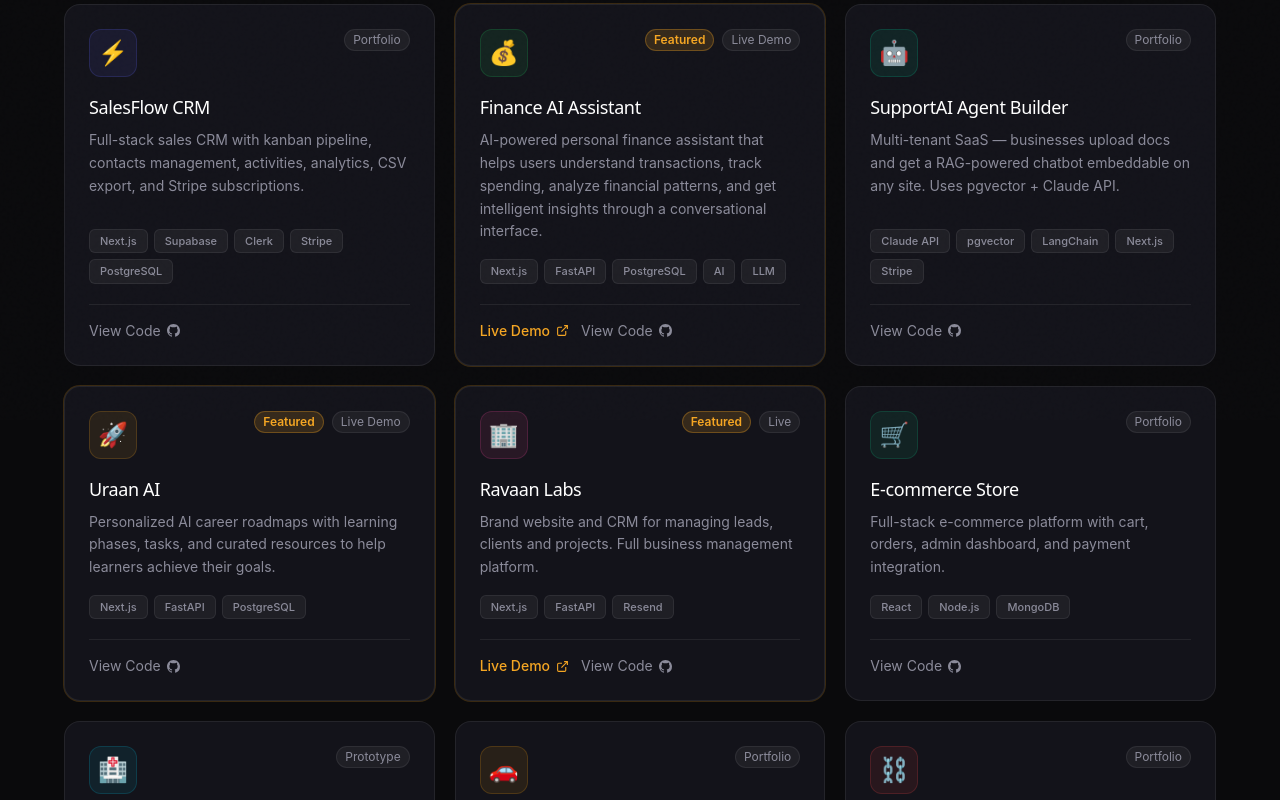
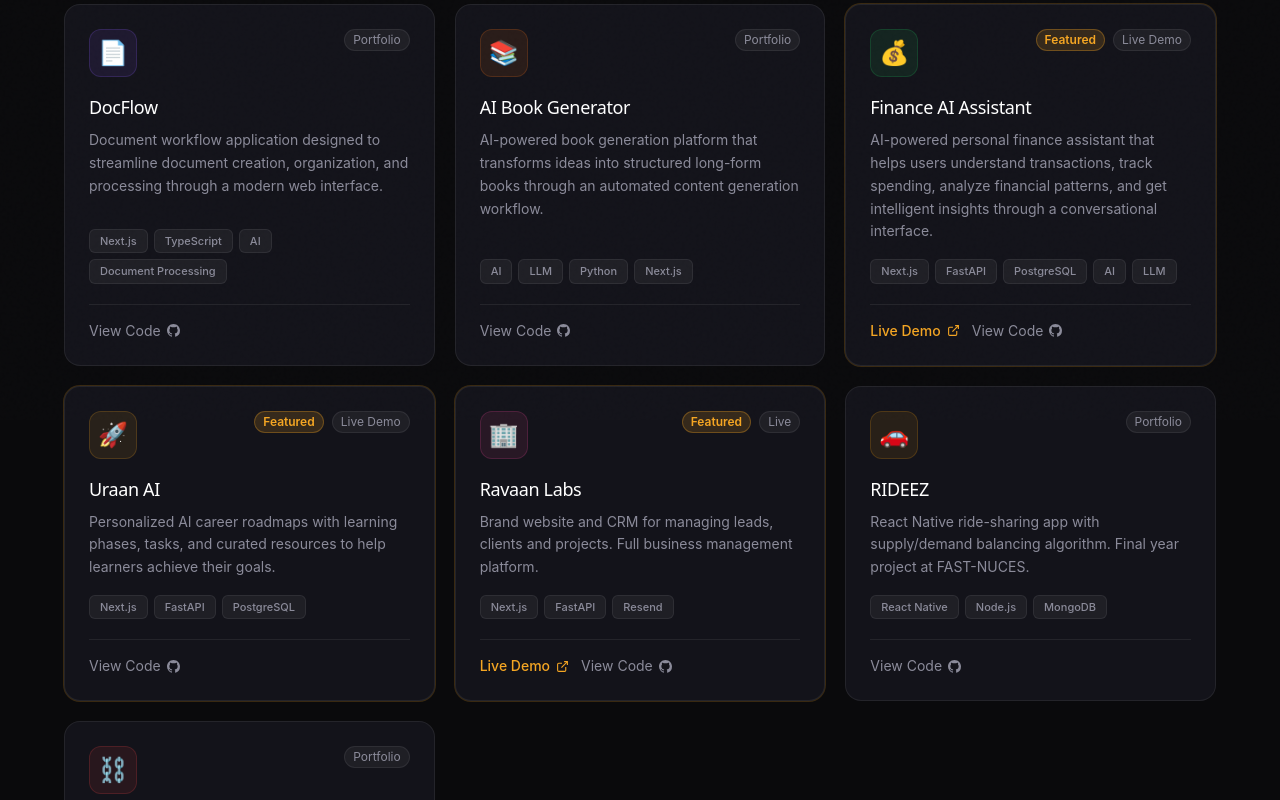
Before and after one commit to RohanSaeed638/rohan-saeed-portfolio, a Next.js app: page /projects in a window 1280 px wide. Shown: the part 380-1180 px from the top of the page. Built offline with nearby package versions, Linux system fonts and the light colour scheme.

Commit message:
fixed projects and made download CV button work

```diff
--- a/src/app/page.tsx
+++ b/src/app/page.tsx
@@ -103,7 +103,7 @@ export default function HomePage() {
                 {[
                   { href: 'https://github.com/RohanSaeed638', icon: <svg width="16" height="16" viewBox="0 0 24 24" fill="currentColor"><path d="M12 0C5.37 0 0 5.37 0 12c0 5.31 3.435 9.795 8.205 11.385.6.105.825-.255.825-.57 0-.285-.015-1.23-.015-2.235-3.015.555-3.795-.735-4.035-1.41-.135-.345-.72-1.41-1.23-1.695-.42-.225-1.02-.78-.015-.795.945-.015 1.62.87 1.845 1.23 1.08 1.815 2.805 1.305 3.495.99.105-.78.42-1.305.765-1.605-2.67-.3-5.46-1.335-5.46-5.925 0-1.305.465-2.385 1.23-3.225-.12-.3-.54-1.53.12-3.18 0 0 1.005-.315 3.3 1.23.96-.27 1.98-.405 3-.405s2.04.135 3 .405c2.295-1.56 3.3-1.23 3.3-1.23.66 1.65.24 2.88.12 3.18.765.84 1.23 1.905 1.23 3.225 0 4.605-2.805 5.625-5.475 5.925.435.375.81 1.095.81 2.22 0 1.605-.015 2.895-.015 3.3 0 .315.225.69.825.57A12.02 12.02 0 0 0 24 12c0-6.63-5.37-12-12-12z"/></svg> },
                   { href: 'https://linkedin.com/in/rohan-saeed-b54752227', icon: <svg width="15" height="15" viewBox="0 0 24 24" fill="currentColor"><path d="M20.447 20.452h-3.554v-5.569c0-1.328-.027-3.037-1.852-3.037-1.853 0-2.136 1.445-2.136 2.939v5.667H9.351V9h3.414v1.561h.046c.477-.9 1.637-1.85 3.37-1.85 3.601 0 4.267 2.37 4.267 5.455v6.286zM5.337 7.433a2.062 2.062 0 0 1-2.063-2.065 2.064 2.064 0 1 1 2.063 2.065zm1.782 13.019H3.555V9h3.564v11.452zM22.225 0H1.771C.792 0 0 .774 0 1.729v20.542C0 23.227.792 24 1.771 24h20.451C23.2 24 24 23.227 24 22.271V1.729C24 .774 23.2 0 22.222 0h.003z"/></svg> },
-                  { href: 'https://x.com', icon: <svg width="14" height="14" viewBox="0 0 24 24" fill="currentColor"><path d="M18.244 2.25h3.308l-7.227 8.26 8.502 11.24H16.17l-5.214-6.817L4.99 21.75H1.68l7.73-8.835L1.254 2.25H8.08l4.713 6.231zm-1.161 17.52h1.833L7.084 4.126H5.117z"/></svg> },
+                  { href: 'https://x.com/RohanSaeed8', icon: <svg width="14" height="14" viewBox="0 0 24 24" fill="currentColor"><path d="M18.244 2.25h3.308l-7.227 8.26 8.502 11.24H16.17l-5.214-6.817L4.99 21.75H1.68l7.73-8.835L1.254 2.25H8.08l4.713 6.231zm-1.161 17.52h1.833L7.084 4.126H5.117z"/></svg> },
                   { href: 'mailto:rohan.saeed.638@gmail.com', icon: <svg width="15" height="15" viewBox="0 0 24 24" fill="none" stroke="currentColor" strokeWidth="2"><path d="M4 4h16c1.1 0 2 .9 2 2v12c0 1.1-.9 2-2 2H4c-1.1 0-2-.9-2-2V6c0-1.1.9-2 2-2z"/><polyline points="22,6 12,13 2,6"/></svg> },
                 ].map(({ href, icon }, i) => (
                   <a key={i} href={href} target="_blank" rel="noopener noreferrer"
--- a/src/app/projects/page.tsx
+++ b/src/app/projects/page.tsx
@@ -4,14 +4,27 @@ import Link from 'next/link'
 
 const ALL_PROJECTS = [
   {
-    title: 'SalesFlow CRM',
-    desc: 'Full-stack sales CRM with kanban pipeline, contacts management, activities, analytics, CSV export, and Stripe subscriptions.',
-    tags: ['Next.js', 'Supabase', 'Clerk', 'Stripe', 'PostgreSQL'],
+    title: 'DocFlow',
+    desc: 'Document workflow application designed to streamline document creation, organization, and processing through a modern web interface.',
+    tags: ['Next.js', 'TypeScript', 'AI', 'Document Processing'],
     category: 'Web Apps',
     status: 'Portfolio',
-    color: '#6366F1',
-    emoji: '⚡',
+    color: '#8B5CF6',
+    emoji: '📄',
     href: '#',
+    githubLink:1,
+    featured: false,
+  },
+  {
+    title: 'AI Book Generator',
+    desc: 'AI-powered book generation platform that transforms ideas into structured long-form books through an automated content generation workflow.',
+    tags: ['AI', 'LLM', 'Python', 'Next.js'],
+    category: 'AI & ML',
+    status: 'Portfolio',
+    color: '#F97316',
+    emoji: '📚',
+    href: '#',
+    githubLink:1,
     featured: false,
   },
   {
@@ -23,19 +36,20 @@ const ALL_PROJECTS = [
     color: '#22C55E',
     emoji: '💰',
     href: 'https://finance-ai-assistant-seven.vercel.app/',
+    githubLink:1,
     featured: true,
   },
-  {
-    title: 'SupportAI Agent Builder',
-    desc: 'Multi-tenant SaaS — businesses upload docs and get a RAG-powered chatbot embeddable on any site. Uses pgvector + Claude API.',
-    tags: ['Claude API', 'pgvector', 'LangChain', 'Next.js', 'Stripe'],
-    category: 'AI & ML',
-    status: 'Portfolio',
-    color: '#00C896',
-    emoji: '🤖',
-    href: '#',
-    featured: false,
-  },
+  // {
+  //   title: 'SupportAI Agent Builder',
+  //   desc: 'Multi-tenant SaaS — businesses upload docs and get a RAG-powered chatbot embeddable on any site. Uses pgvector + Claude API.',
+  //   tags: ['Claude API', 'pgvector', 'LangChain', 'Next.js', 'Stripe'],
+  //   category: 'AI & ML',
+  //   status: 'Portfolio',
+  //   color: '#00C896',
+  //   emoji: '🤖',
+  //   href: '#',
+  //   featured: false,
+  // },
   {
     title: 'Uraan AI',
     desc: 'Personalized AI career roadmaps with learning phases, tasks, and curated resources to help learners achieve their goals.',
@@ -45,6 +59,7 @@ const ALL_PROJECTS = [
     color: '#F5A623',
     emoji: '🚀',
     href: '#',
+    githubLink:1,
     featured: true,
   },
   {
@@ -56,30 +71,31 @@ const ALL_PROJECTS = [
     color: '#EC4899',
     emoji: '🏢',
     href: 'https://www.ravaanlabs.com/',
+    githubLink:1,
     featured: true,
   },
-  {
-    title: 'E-commerce Store',
-    desc: 'Full-stack e-commerce platform with cart, orders, admin dashboard, and payment integration.',
-    tags: ['React', 'Node.js', 'MongoDB'],
-    category: 'E-commerce',
-    status: 'Portfolio',
-    color: '#10B981',
-    emoji: '🛒',
-    href: '#',
-    featured: false,
-  },
-  {
-    title: 'Healthcare Translation',
-    desc: 'Voice-to-text and real-time translation prototype for healthcare settings with audio playback.',
-    tags: ['React', 'Python', 'OpenAI'],
-    category: 'AI & ML',
-    status: 'Prototype',
-    color: '#06B6D4',
-    emoji: '🏥',
-    href: '#',
-    featured: false,
-  },
+  // {
+  //   title: 'E-commerce Store',
+  //   desc: 'Full-stack e-commerce platform with cart, orders, admin dashboard, and payment integration.',
+  //   tags: ['React', 'Node.js', 'MongoDB'],
+  //   category: 'E-commerce',
+  //   status: 'Portfolio',
+  //   color: '#10B981',
+  //   emoji: '🛒',
+  //   href: '#',
+  //   featured: false,
+  // },
+  // {
+  //   title: 'Healthcare Translation',
+  //   desc: 'Voice-to-text and real-time translation prototype for healthcare settings with audio playback.',
+  //   tags: ['React', 'Python', 'OpenAI'],
+  //   category: 'AI & ML',
+  //   status: 'Prototype',
+  //   color: '#06B6D4',
+  //   emoji: '🏥',
+  //   href: '#',
+  //   featured: false,
+  // },
   {
     title: 'RIDEEZ',
     desc: 'React Native ride-sharing app with supply/demand balancing algorithm. Final year project at FAST-NUCES.',
@@ -89,6 +105,7 @@ const ALL_PROJECTS = [
     color: '#F59E0B',
     emoji: '🚗',
     href: '#',
+    githubLink:2,
     featured: false,
   },
   {
@@ -100,6 +117,7 @@ const ALL_PROJECTS = [
     color: '#EF4444',
     emoji: '⛓️',
     href: '#',
+    githubLink:2,
     featured: false,
   },
 ]
@@ -152,7 +170,7 @@ export default function ProjectsPage() {
 
         {/* Grid */}
         <div className="grid md:grid-cols-2 lg:grid-cols-3 gap-5">
-          {filtered.map(({ title, desc, tags, status, color, emoji, href, featured }, i) => (
+          {filtered.map(({ title, desc, tags, status, color, emoji, href, githubLink, featured }, i) => (
             <div key={title}
               className={`card reveal reveal-delay-${(i % 3) + 1} flex flex-col p-6 ${featured ? 'ring-1' : ''}`}
               style={featured ? { boxShadow: '0 0 0 1px rgba(245,166,35,0.2)' } : undefined}>
@@ -196,7 +214,7 @@ export default function ProjectsPage() {
                   <svg width="13" height="13" viewBox="0 0 24 24" fill="none" stroke="currentColor" strokeWidth="2"><path d="M18 13v6a2 2 0 0 1-2 2H5a2 2 0 0 1-2-2V8a2 2 0 0 1 2-2h6"/><polyline points="15 3 21 3 21 9"/><line x1="10" y1="14" x2="21" y2="3"/></svg>
                 </a>
                 }
-                <a href="https://github.com/RohanSaeed0411" target="_blank" rel="noopener noreferrer"
+                <a href={githubLink === 1 ? "https://github.com/RohanSaeed638" : "https://github.com/RohanSaeed0411"} target="_blank" rel="noopener noreferrer"
                   className="flex items-center gap-1.5 text-sm transition-colors"
                   style={{ color: 'var(--mist)' }}
                   onMouseEnter={e => (e.currentTarget as HTMLElement).style.color = '#fff'}
--- a/src/components/Nav.tsx
+++ b/src/components/Nav.tsx
@@ -87,7 +87,7 @@ export default function Nav() {
 
           <div className="hidden md:flex items-center gap-3">
             {/* Social icons */}
-            <a href="https://github.com/RohanSaeed0411" target="_blank" rel="noopener noreferrer"
+            <a href="https://github.com/RohanSaeed638" target="_blank" rel="noopener noreferrer"
               className="w-8 h-8 rounded-lg flex items-center justify-center transition-all hover:bg-white/5"
               style={{ color: 'var(--mist)' }}
               onMouseEnter={e => { (e.currentTarget as HTMLElement).style.color = '#fff' }}
```
Also changed, not shown: 1 other file (tests, documents, lock files or other folders).
